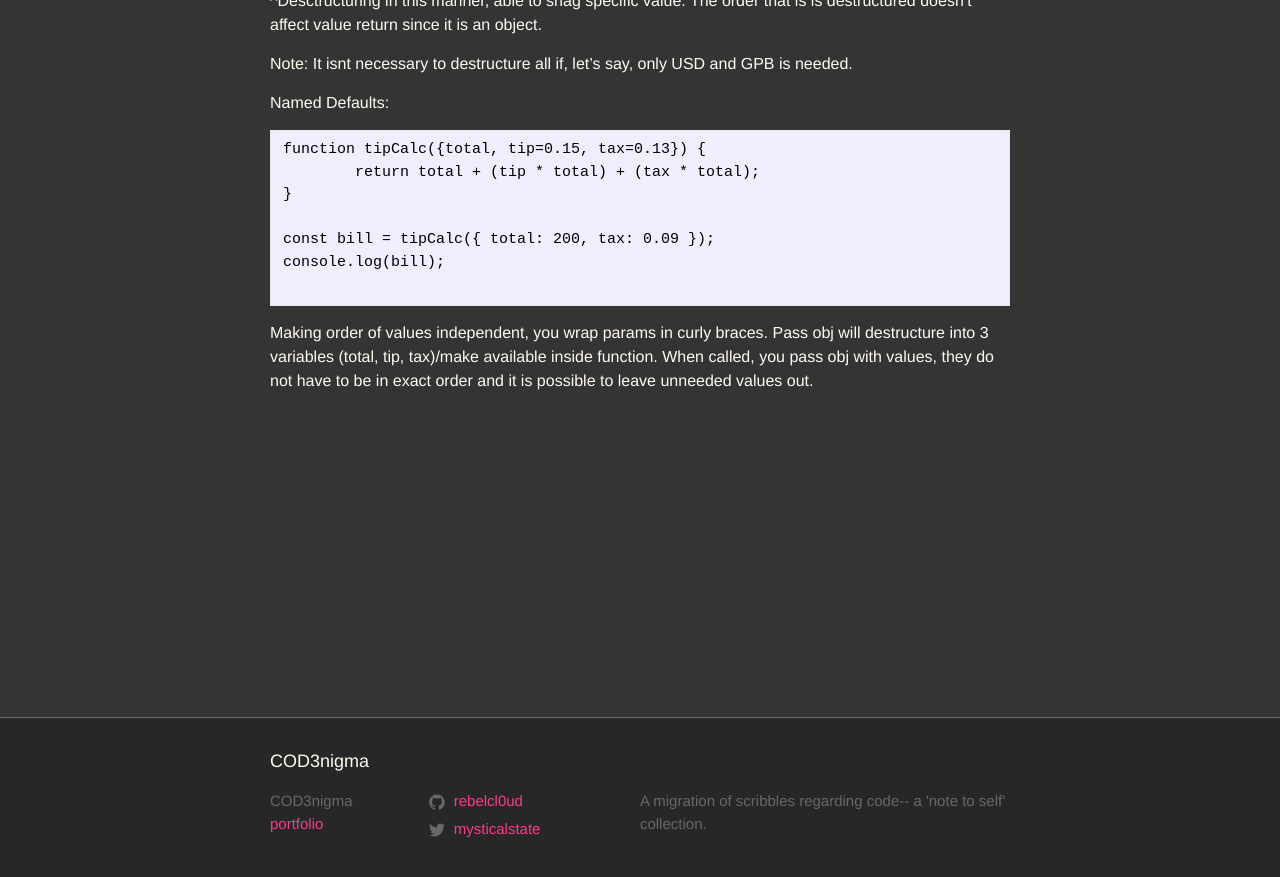
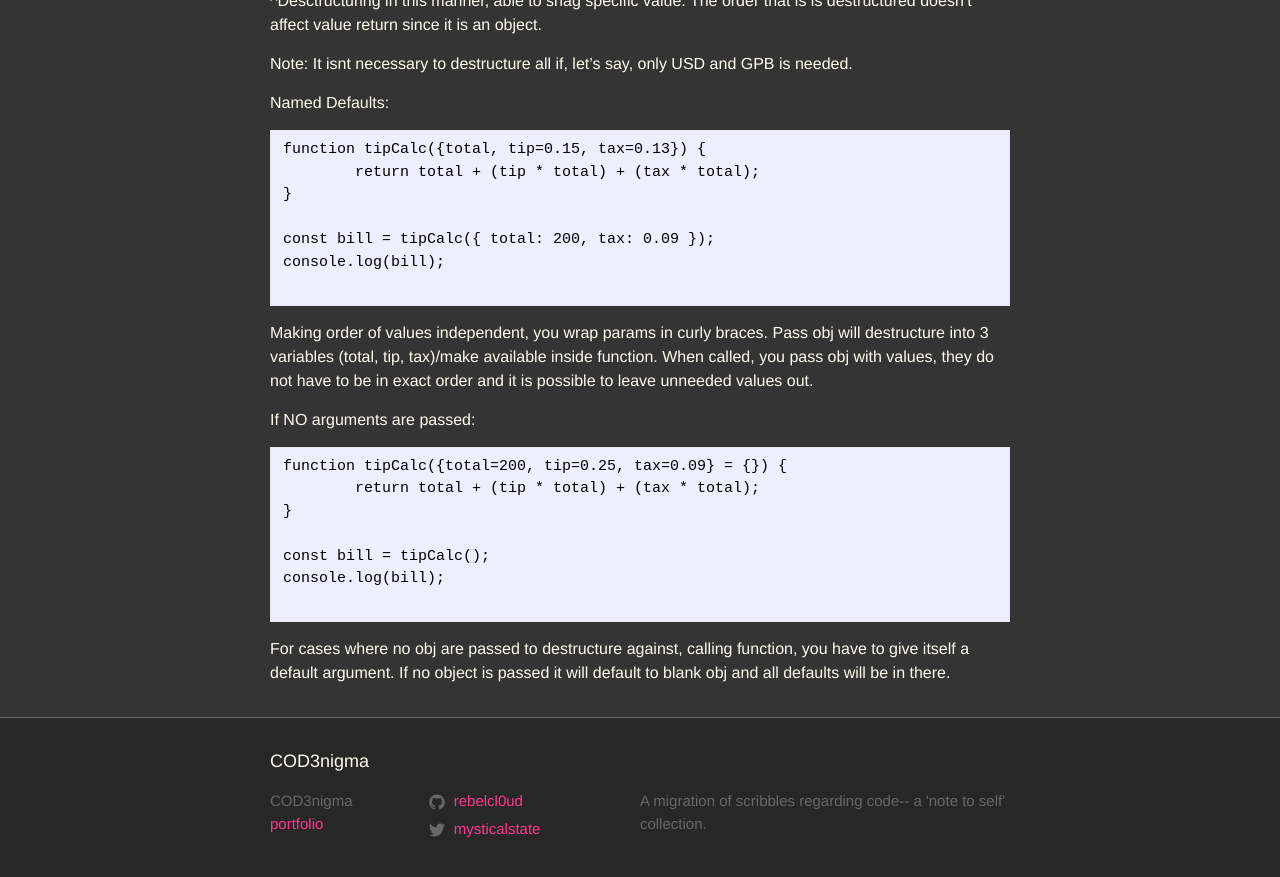
Before and after one commit to rebelcl0ud/blog, a Jekyll site: the page built from _posts/2018-04-02-[28]-es6-status-II.markdown, in a window 1280 px wide and 900 px high, scrolled down 3764 px. Shown: the top 877 px of the window. Built offline with Jekyll 4.4.1, drawn with Linux system fonts in a browser that asks for light colours.

Commit message:
added ex if no args passed using defaults in functions

````diff
--- a/_posts/2018-04-02-[28]-es6-status-II.markdown
+++ b/_posts/2018-04-02-[28]-es6-status-II.markdown
@@ -180,3 +180,16 @@ console.log(bill);
 
 ```
 Making order of values independent, you wrap params in curly braces. Pass obj will destructure into 3 variables (total, tip, tax)/make available inside function. When called, you pass obj with values, they do not have to be in exact order and it is possible to leave unneeded values out.
+
+If NO arguments are passed:
+```
+function tipCalc({total=200, tip=0.25, tax=0.09} = {}) {
+	return total + (tip * total) + (tax * total);
+}
+
+const bill = tipCalc();
+console.log(bill);
+
+```
+
+For cases where no obj are passed to destructure against, calling function, you have to give itself a default argument. If no object is passed it will default to blank obj and all defaults will be in there.
````
